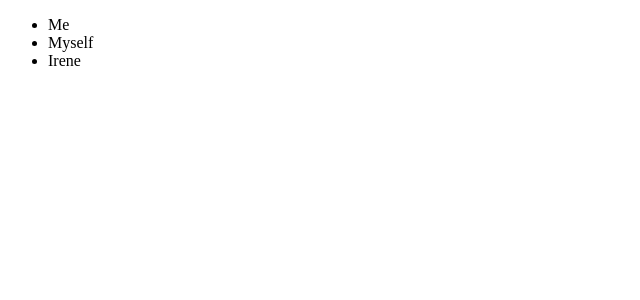
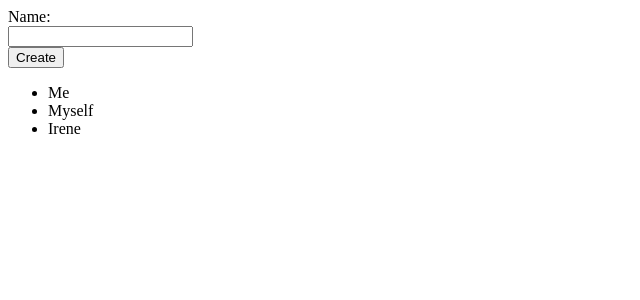
Before and after one commit to winstonbarbe/ng-lessons, an Angular app: page / in a window 1280 px wide. Shown: the top 300 px of the page, without its empty margins (0-640 px from the left). Built offline with nearby package versions, Linux system fonts and the light colour scheme.

Commit message:
adds event binding in persons input

```diff
--- a/src/app/app.component.html
+++ b/src/app/app.component.html
@@ -1 +1,2 @@
+<app-persons-input></app-persons-input>
 <app-persons [personsList]="persons"></app-persons>
--- a/src/app/app.module.ts
+++ b/src/app/app.module.ts
@@ -2,11 +2,12 @@
 import { BrowserModule } from '@angular/platform-browser';
 
 import { AppComponent } from './app.component';
+import { PersonsInputComponent } from './persons/persons-input.component';
 import { PersonsComponent } from './persons/persons.component'
 
 @NgModule({
   declarations: [
-    AppComponent, PersonsComponent
+    AppComponent, PersonsComponent, PersonsInputComponent
   ],
   imports: [
     BrowserModule
--- /dev/null
+++ b/src/app/persons/persons-input.component.css
@@ -0,0 +1,5 @@
+label,
+input,
+button {
+  display: block;
+}
--- /dev/null
+++ b/src/app/persons/persons-input.component.html
@@ -0,0 +1,3 @@
+<label for="name">Name:</label>
+<input type="text" id="name" />
+<button (click)="onCreatePerson()">Create</button>
--- /dev/null
+++ b/src/app/persons/persons-input.component.ts
@@ -0,0 +1,13 @@
+import { Component } from '@angular/core';
+
+@Component({
+  selector: 'app-persons-input',
+  templateUrl: './persons-input.component.html',
+  styleUrls: ["./persons-input.component.css"]
+})
+
+export class PersonsInputComponent {
+  onCreatePerson() {
+    console.log("I am god creating man")
+  }
+}
```
